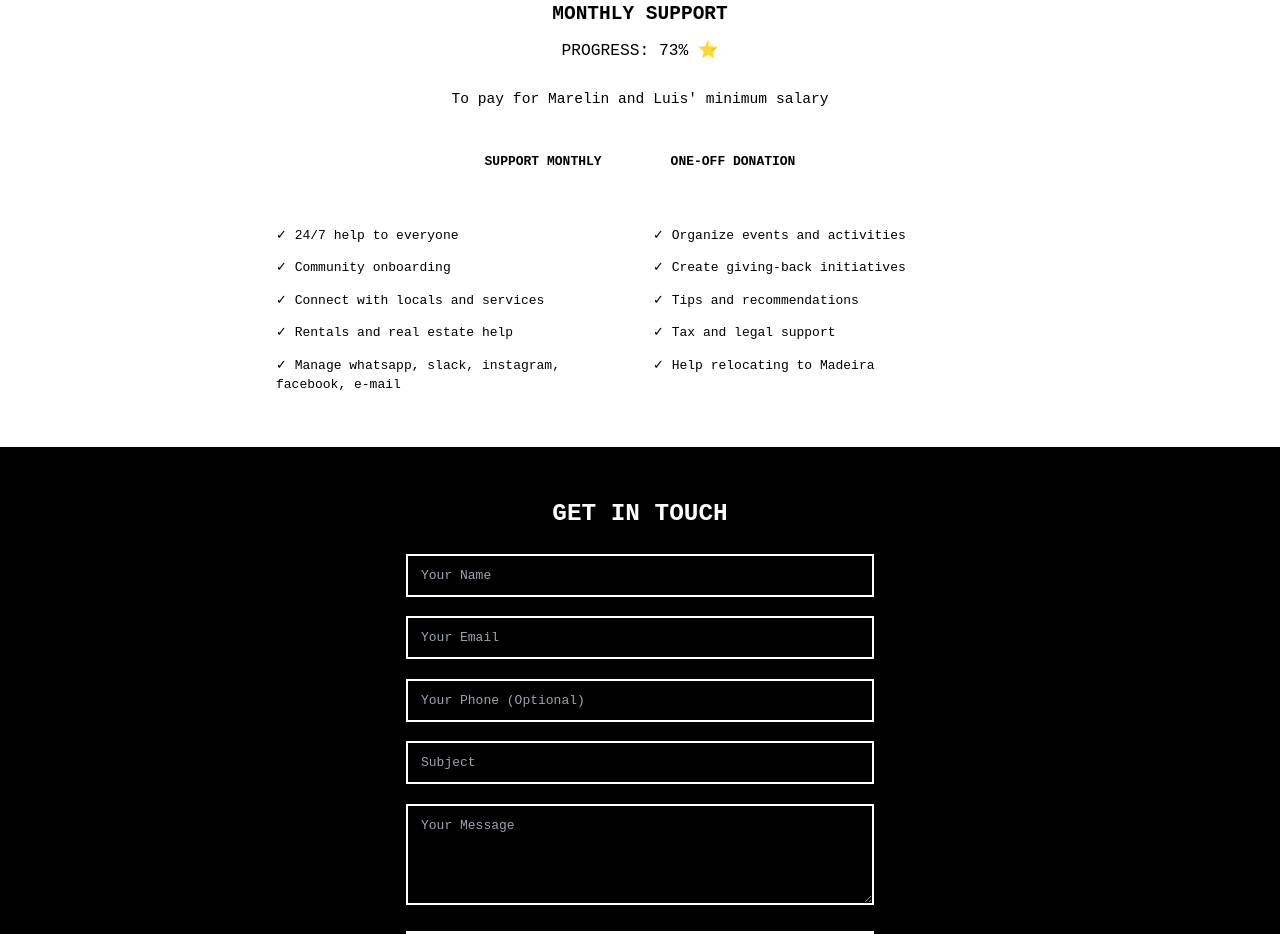
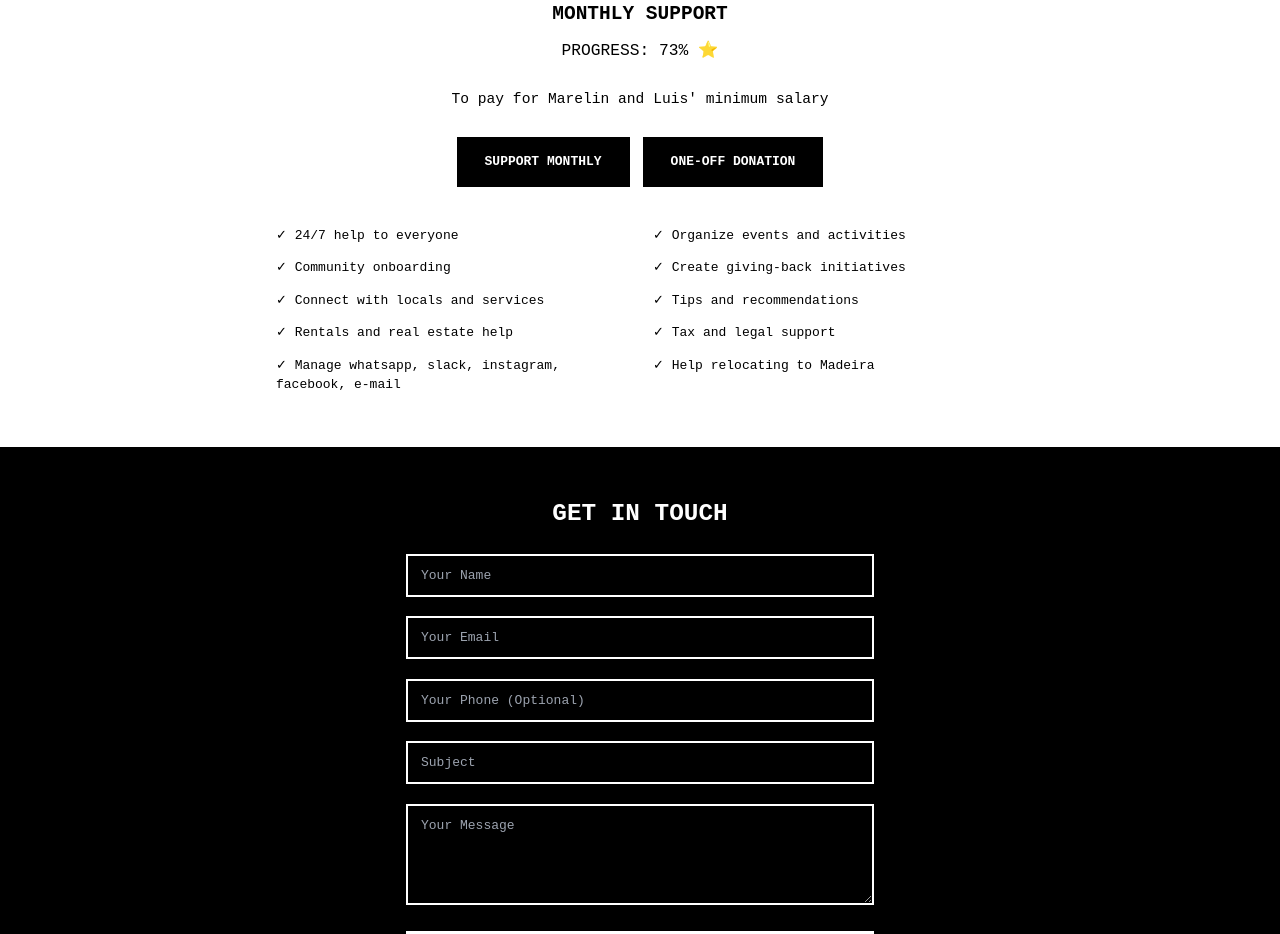
Before and after one commit to riderx/Madeira_friends, a Vue app: page / in a window 1280 px wide. Shown: the part 4960-5894 px from the top of the page. Built offline with nearby package versions, Linux system fonts and the light colour scheme.

Commit message:
fix: buttons

```diff
--- a/src/views/Landing.vue
+++ b/src/views/Landing.vue
@@ -212,10 +212,10 @@ async function handleContactSubmit(formData: any) {
         <p class="mb-8 text-lg">To pay for Marelin and Luis' minimum salary</p>
 
         <div class="flex flex-col justify-center gap-4 mb-12 sm:flex-row">
-          <a href="https://buy.stripe.com/5kA5ltaTI3vgffOeVb" target="_blank" class="px-8 py-4 btn-primary">
+          <a href="https://buy.stripe.com/5kA5ltaTI3vgffOeVb" target="_blank" class="px-8 py-4 font-bold text-white uppercase bg-black border-2 border-black hover:bg-white hover:text-black">
             SUPPORT MONTHLY
           </a>
-          <a href="https://buy.stripe.com/bIY8xF8LA2rc5Fe8wM" target="_blank" class="px-8 py-4 btn-primary">
+          <a href="https://buy.stripe.com/bIY8xF8LA2rc5Fe8wM" target="_blank" class="px-8 py-4 font-bold text-white uppercase bg-black border-2 border-black hover:bg-white hover:text-black">
             ONE-OFF DONATION
           </a>
         </div>
```
